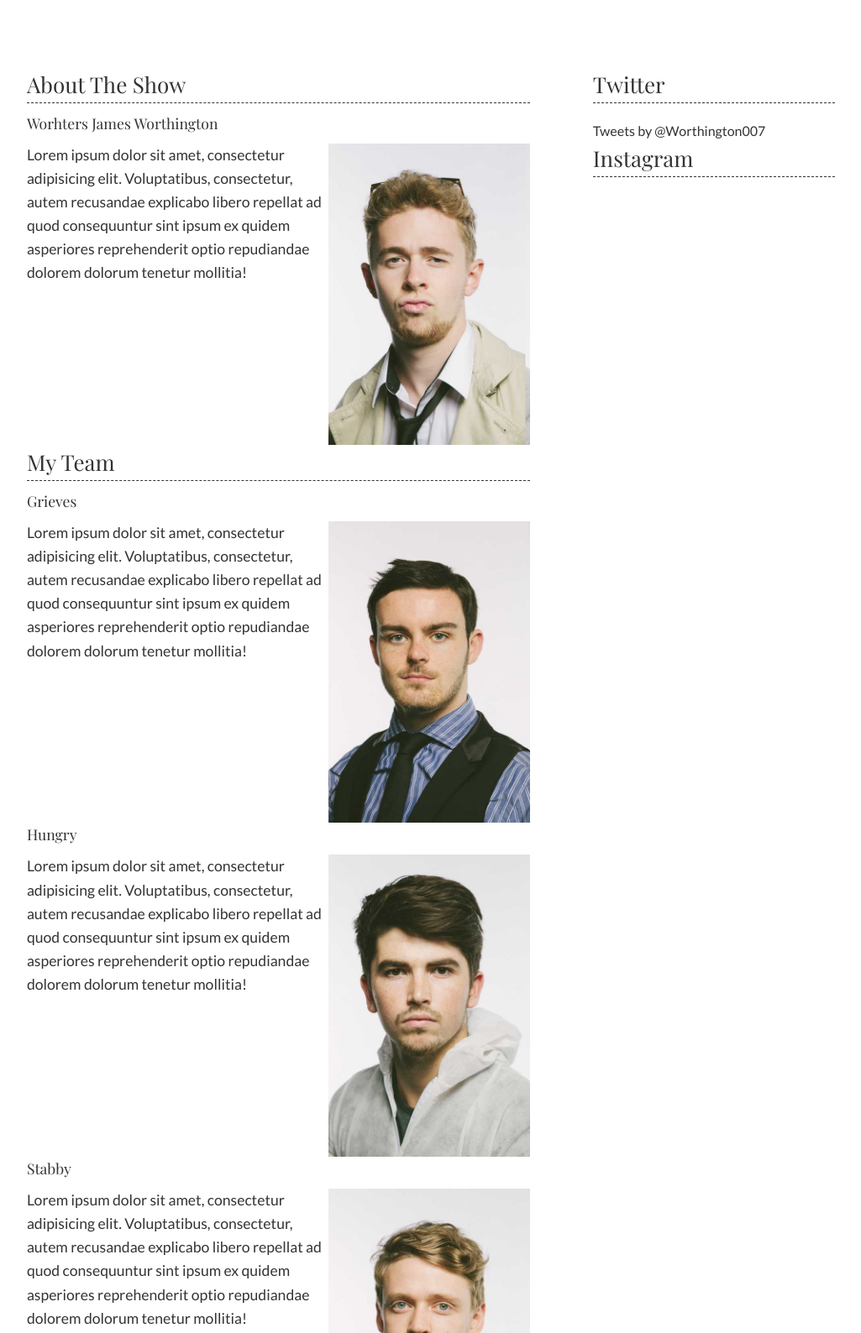
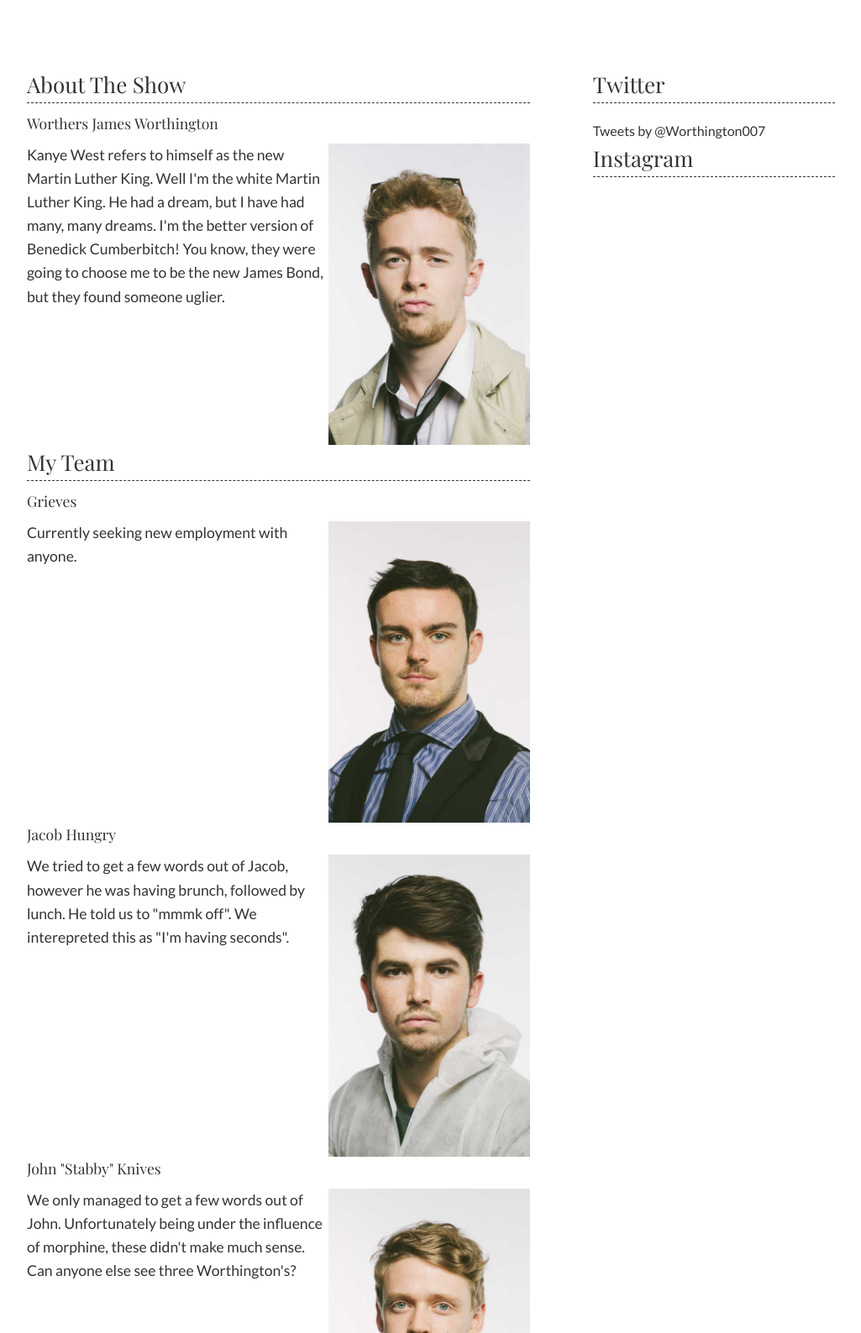
Before and after one commit to lrholmes/collab-project, a plain HTML site: page about.html in a window 1280 px wide. Shown: the part 420-2008 px from the top of the page at 84% size, without its empty margins (107-1132 px from the left). Drawn offline with nearby package versions, Linux system fonts and the light colour scheme.

Commit message:
replaced placeholder text with actual content

```diff
--- a/about.html
+++ b/about.html
@@ -38,24 +38,27 @@
 		<section id="main">
 			<h3 class="pagetitle">About The Show</h3>
 			<article>
-				<h3>Worhters James Worthington</h3>
-				<p>Lorem ipsum dolor sit amet, consectetur adipisicing elit. Voluptatibus, consectetur, autem recusandae explicabo libero repellat ad quod consequuntur sint ipsum ex quidem asperiores reprehenderit optio repudiandae dolorem dolorum tenetur mollitia!</p>
+				<h3>Worthers James Worthington</h3>
+				<p>Kanye West refers to himself as the new Martin Luther King. Well I'm the <i>white</i> Martin Luther King. He had a dream, but I have had many, many dreams. I'm the better version of Benedick Cumberbitch! You know, they were going to choose me to be the new James Bond, but they found someone uglier.</p>
 				<img src="images/worthington.jpg" alt="Worthington">
 			</article>
 			<h3 class="pagetitle">My Team</h3>
 			<article>
 				<h3>Grieves</h3>
-				<p>Lorem ipsum dolor sit amet, consectetur adipisicing elit. Voluptatibus, consectetur, autem recusandae explicabo libero repellat ad quod consequuntur sint ipsum ex quidem asperiores reprehenderit optio repudiandae dolorem dolorum tenetur mollitia!</p>
+				<p>Currently seeking new employment with anyone.</p>
 				<img src="images/grieves.jpg" alt="Grieves">
 			</article>
 			<article>
-				<h3>Hungry</h3>
-				<p>Lorem ipsum dolor sit amet, consectetur adipisicing elit. Voluptatibus, consectetur, autem recusandae explicabo libero repellat ad quod consequuntur sint ipsum ex quidem asperiores reprehenderit optio repudiandae dolorem dolorum tenetur mollitia!</p>
+				<h3>Jacob Hungry</h3>
+				<p><i>We tried to get a few words out of Jacob, however he was having brunch, followed by lunch. He told us to "mmmk off". We interepreted this as "I'm having seconds".</i></p>
 				<img src="images/curtis.jpg" alt="Food Guy">
 			</article>
 			<article>
-				<h3>Stabby</h3>
-				<p>Lorem ipsum dolor sit amet, consectetur adipisicing elit. Voluptatibus, consectetur, autem recusandae explicabo libero repellat ad quod consequuntur sint ipsum ex quidem asperiores reprehenderit optio repudiandae dolorem dolorum tenetur mollitia!</p>
+				<h3>John "Stabby" Knives</h3>
+				<p>
+					<i>We only managed to get a few words out of John. Unfortunately being under the influence of morphine, these didn't make much sense.</i>
+					<br> Can anyone else see three Worthington's?
+				</p>
 				<img src="images/stabby.jpg" alt="Stabby">
 			</article>
 		</section>
```
